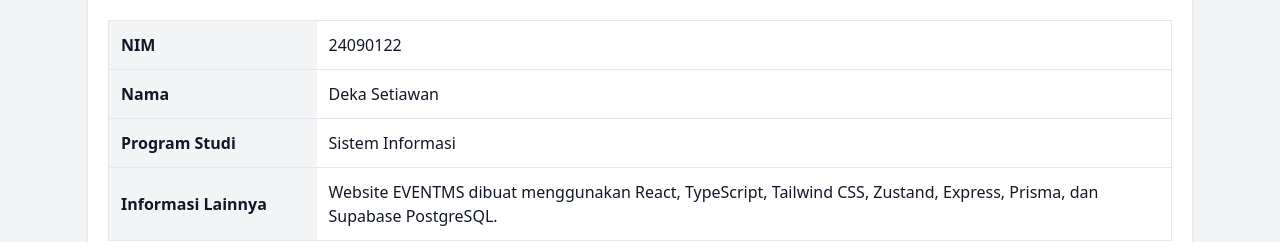
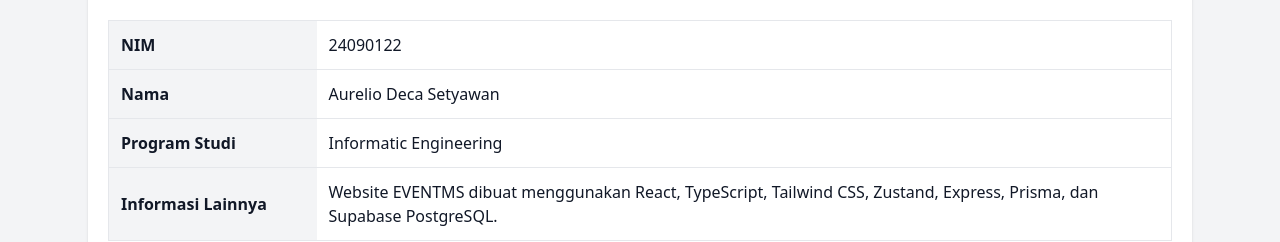
Before and after one commit to Dek4444/FRONTEND, a React (Vite) app: page /biodata in a window 1280 px wide. Shown: the part 132-374 px from the top of the page. Built offline with nearby package versions, Linux system fonts and the light colour scheme; no server answers.

Commit message:
edit biodata

```diff
--- a/src/pages/BiodataPage.tsx
+++ b/src/pages/BiodataPage.tsx
@@ -11,11 +11,11 @@ export default function BiodataPage() {
           </tr>
           <tr className="border-b">
             <td className="bg-gray-100 p-3 font-semibold">Nama</td>
-            <td className="p-3">Deka Setiawan</td>
+            <td className="p-3">Aurelio Deca Setyawan</td>
           </tr>
           <tr className="border-b">
             <td className="bg-gray-100 p-3 font-semibold">Program Studi</td>
-            <td className="p-3">Sistem Informasi</td>
+            <td className="p-3">Informatic Engineering</td>
           </tr>
           <tr>
             <td className="bg-gray-100 p-3 font-semibold">Informasi Lainnya</td>
```
